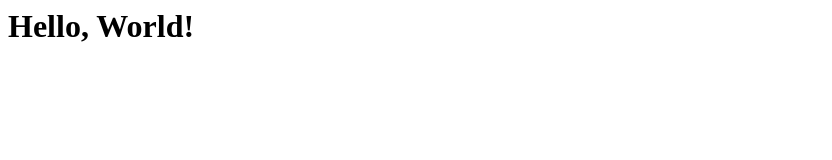
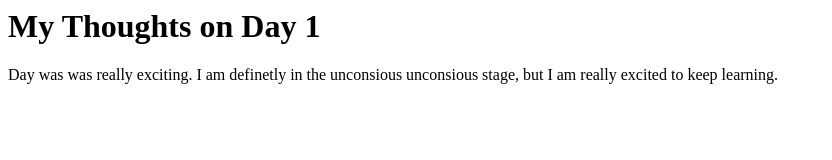
Before and after one commit to SaraRandolph/my-first-project, a plain HTML site: page index.html in a window 1280 px wide. Shown: the whole page, without its empty margins (0-832 px from the left). Drawn offline with Linux system fonts and the light colour scheme.

Commit message:
thoughts on the day

```diff
--- a/index.html
+++ b/index.html
@@ -4,9 +4,9 @@
     <title>My First Project</title>
 </head>
 <body>
-    <h1>Hello, World!</h1>
+    <h1>My Thoughts on Day 1</h1>
 
-
+    <p>Day was was really exciting. I am definetly in the unconsious unconsious stage, but I am really excited to keep learning. </p>
 
 
 </body>
```
